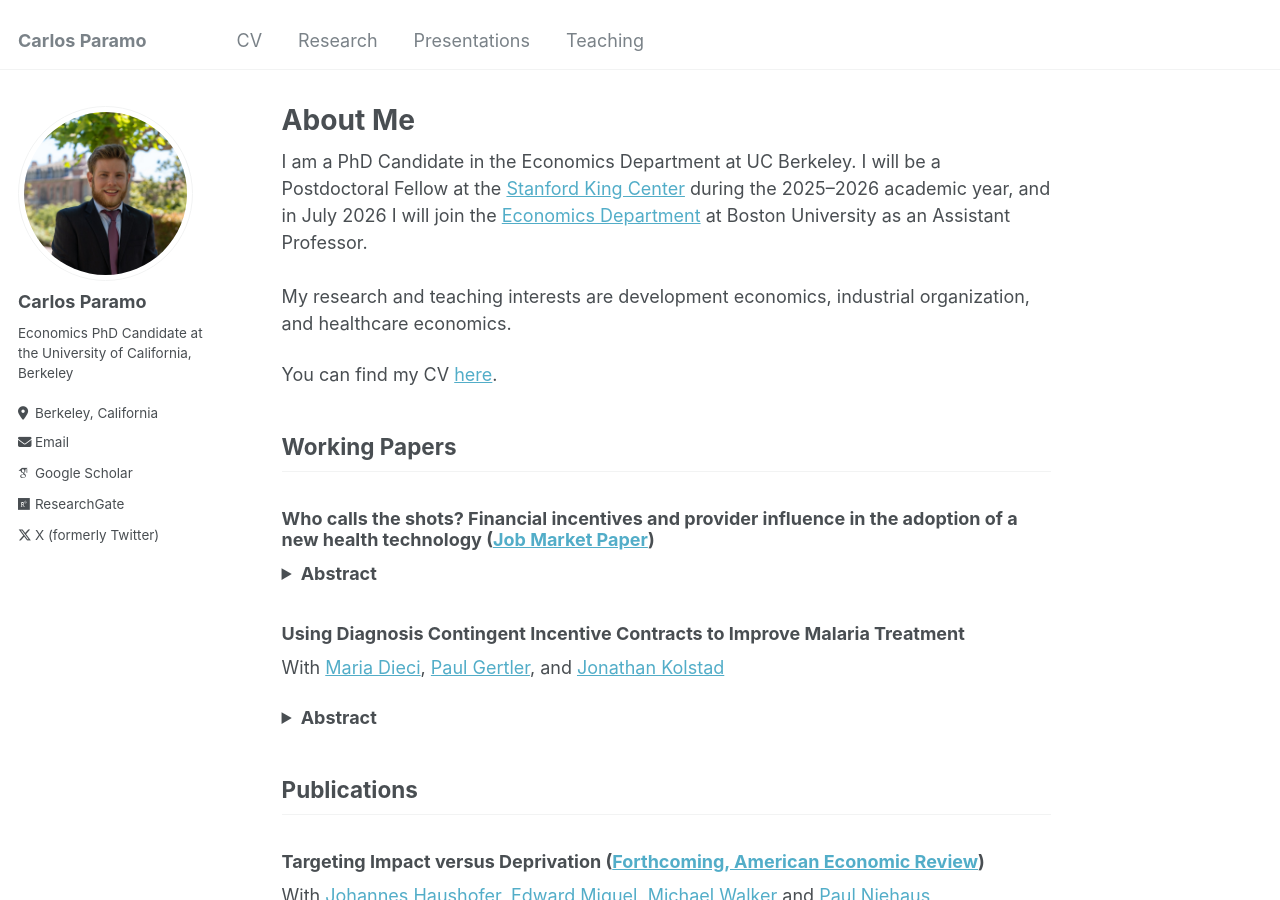
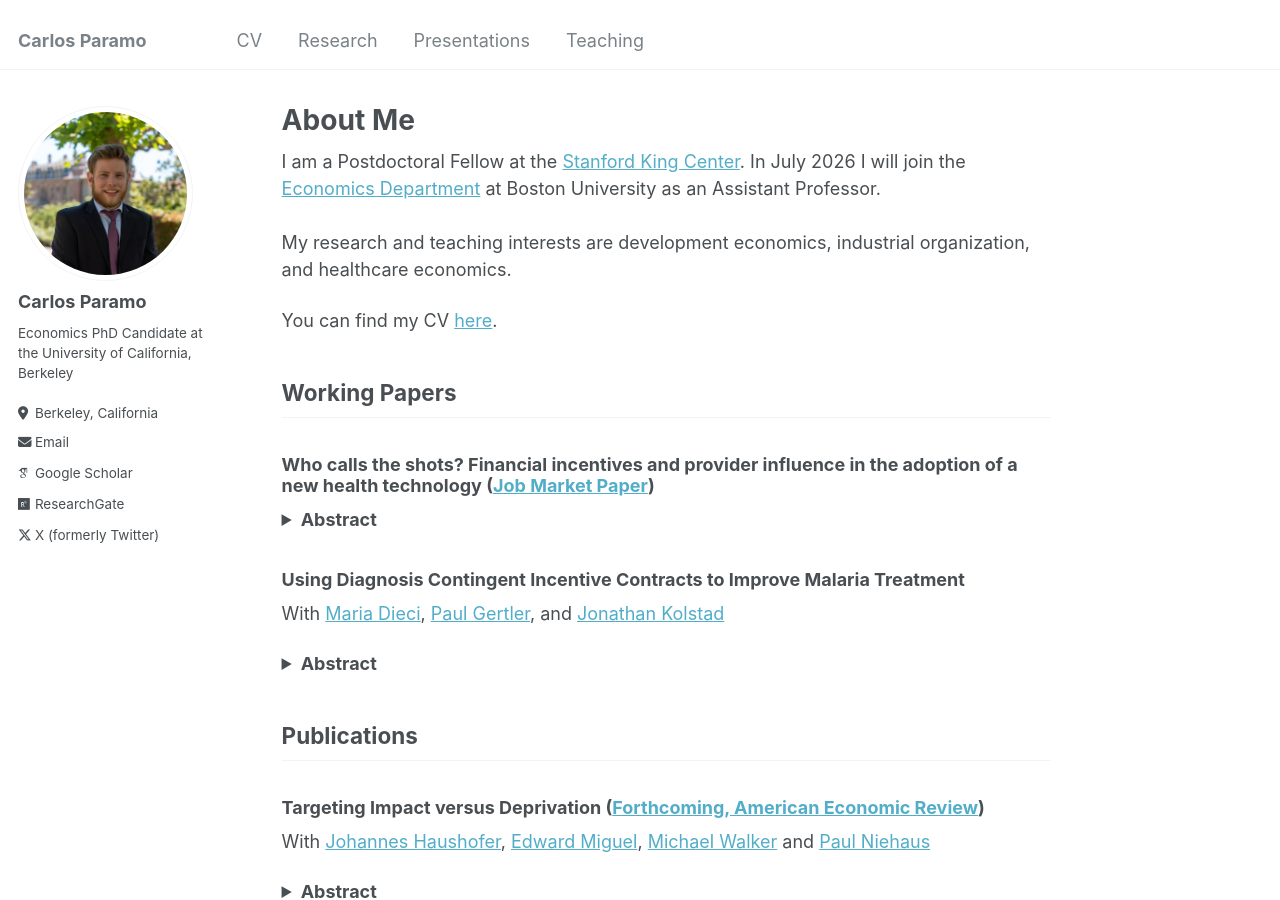
Before and after one commit to paramobrotz/paramobrotz.github.io, a Jekyll site: the page built from _pages/about.md, in a window 1280 px wide and 900 px high. Built offline with Jekyll 4.4.1, drawn with Linux system fonts in a browser that asks for light colours; some web fonts are replaced.

Commit message:
Update about.md

```diff
--- a/_pages/about.md
+++ b/_pages/about.md
@@ -8,7 +8,7 @@ redirect_from:
   - /about.html
 ---
 
-I am a PhD Candidate in the Economics Department at UC Berkeley. I will be a Postdoctoral Fellow at the [Stanford King Center](https://kingcenter.stanford.edu/){:target="_blank"} during the 2025–2026 academic year, and in July 2026 I will join the [Economics Department](https://www.bu.edu/econ/){:target="_blank"} at Boston University as an Assistant Professor.
+I am a Postdoctoral Fellow at the [Stanford King Center](https://kingcenter.stanford.edu/){:target="_blank"}. In July 2026 I will join the [Economics Department](https://www.bu.edu/econ/){:target="_blank"} at Boston University as an Assistant Professor.
 <br clear="right"/>
 <br> My research and teaching interests are development economics, industrial organization, and healthcare economics.
 
```
